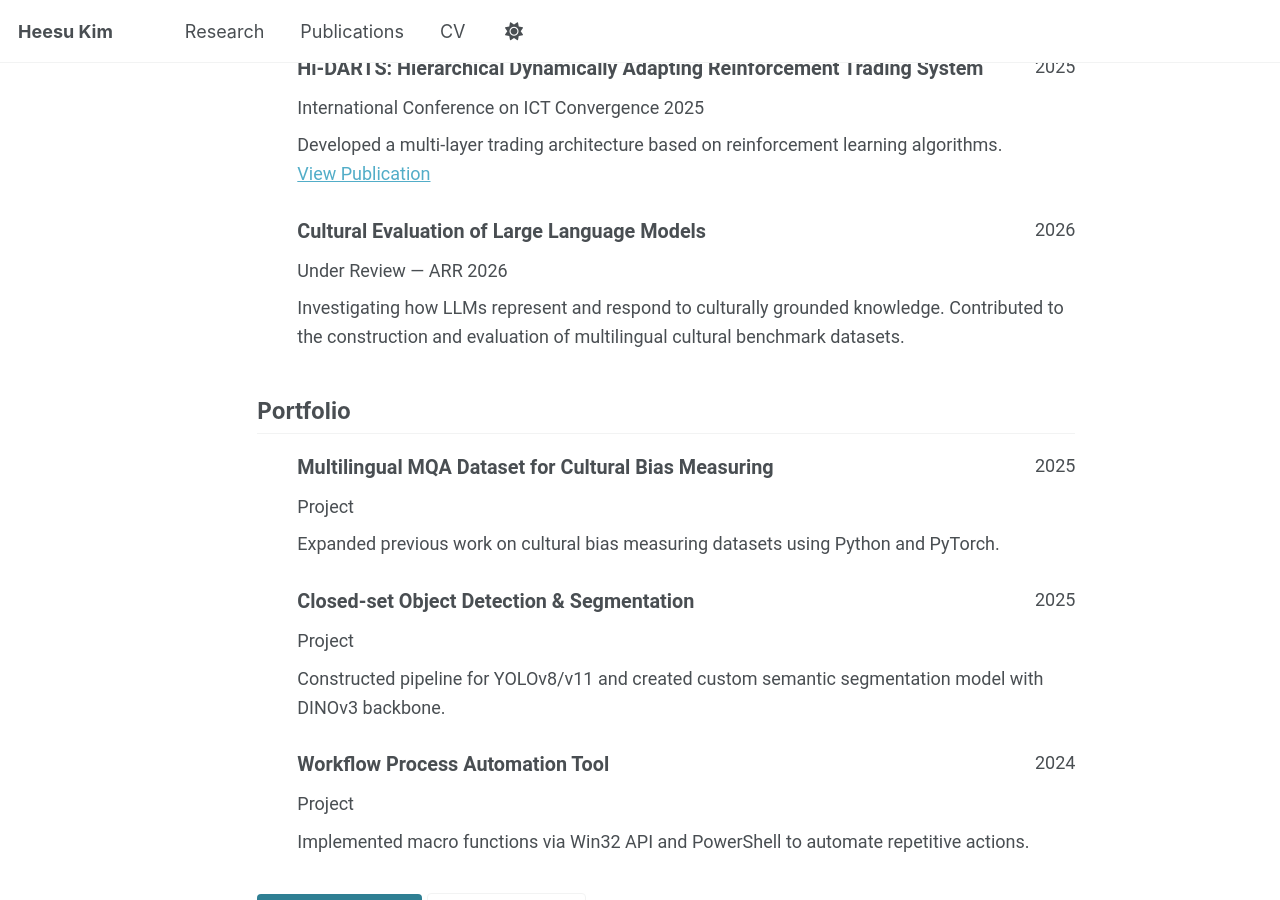
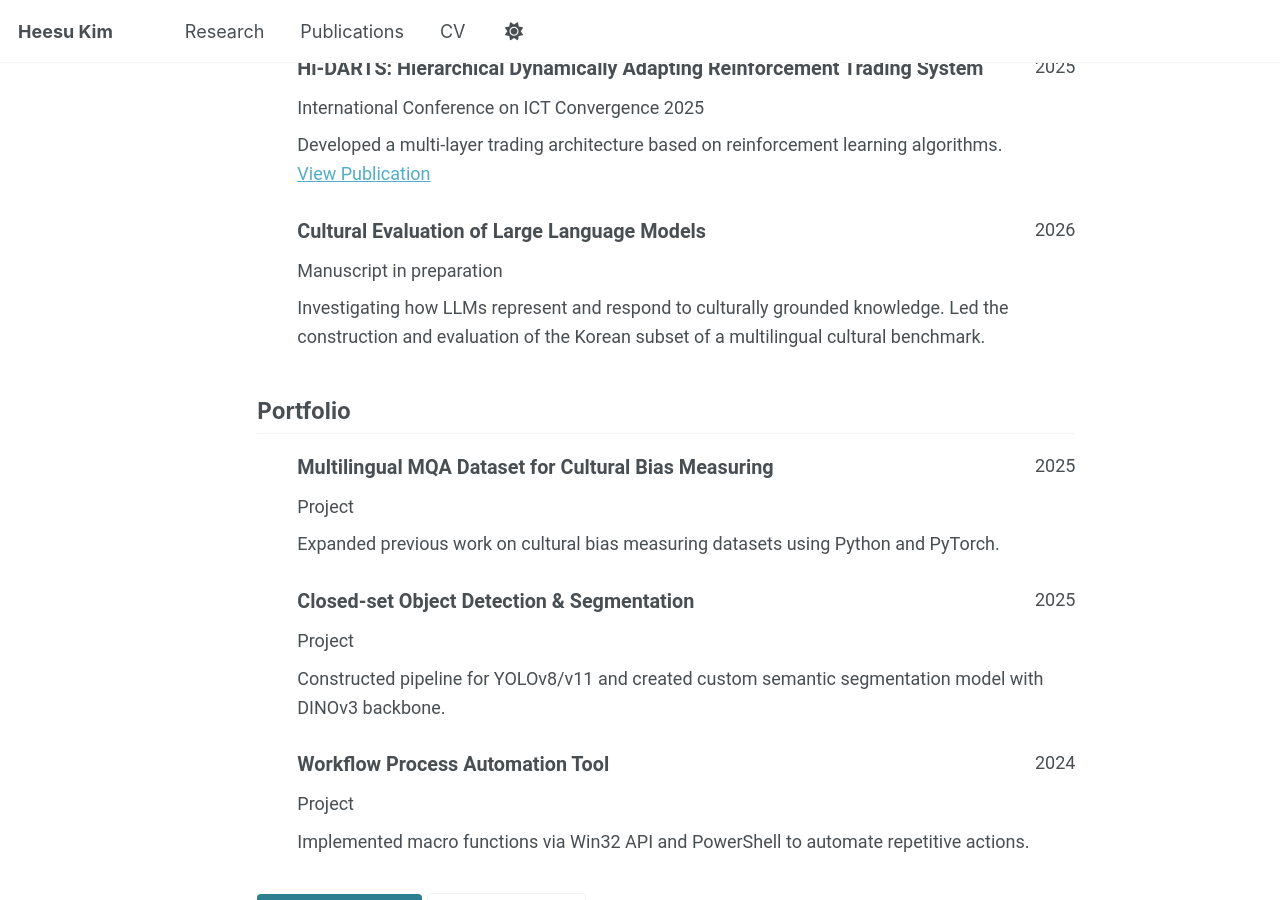
Before and after one commit to kheesu/kheesu.github.io, a Jekyll site: the page built from _pages/cv-json.md, in a window 1280 px wide and 900 px high, scrolled down 1830 px. Built offline with Jekyll 4.4.1, drawn with Linux system fonts in a browser that asks for light colours; a script bundle is joined from its source files by our own code; library files that are not in the unit come from our copies.

Commit message:
Futher updates

```diff
--- a/_config.yml
+++ b/_config.yml
@@ -86,8 +86,6 @@ author:
 publication_category:
   conferences:
     title: 'Conference Papers'
-  under_review:
-    title: 'Under Review'
 
 # Site Settings
 teaser                   :  # filename of teaser fallback teaser image placed in /images/ for social media previews
--- a/_data/cv.json
+++ b/_data/cv.json
@@ -71,9 +71,9 @@
     },
     {
       "name": "Cultural Evaluation of Large Language Models",
-      "publisher": "Under Review — ARR 2026",
+      "publisher": "Manuscript in preparation",
       "releaseDate": "2026",
-      "summary": "Investigating how LLMs represent and respond to culturally grounded knowledge. Contributed to the construction and evaluation of multilingual cultural benchmark datasets."
+      "summary": "Investigating how LLMs represent and respond to culturally grounded knowledge. Led the construction and evaluation of the Korean subset of a multilingual cultural benchmark."
     },
   ],
   "portfolio": [
```
Also changed, not shown: _pages/about.md (+2 -3 lines), _pages/research.md (+1 -1 lines).
